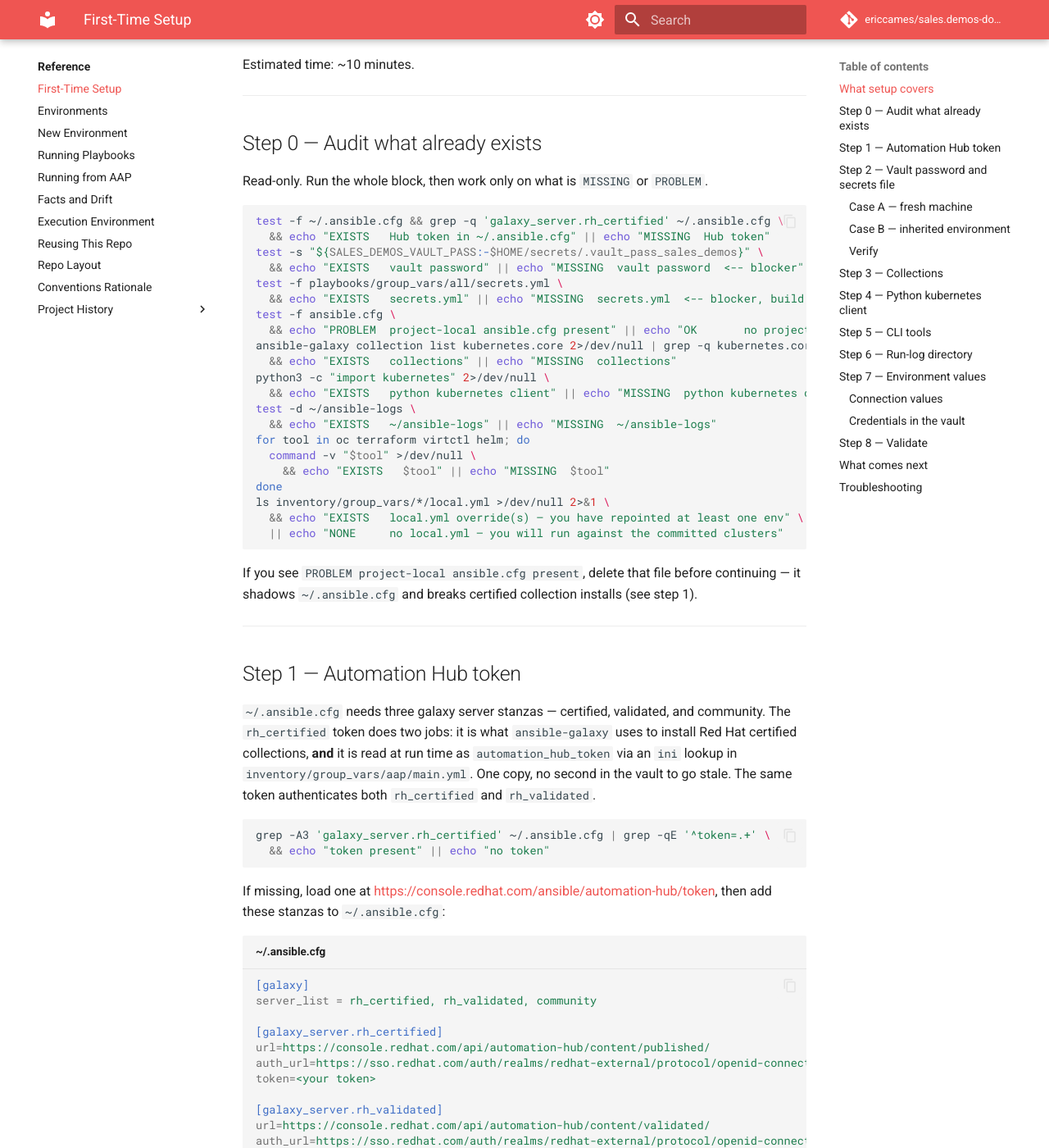
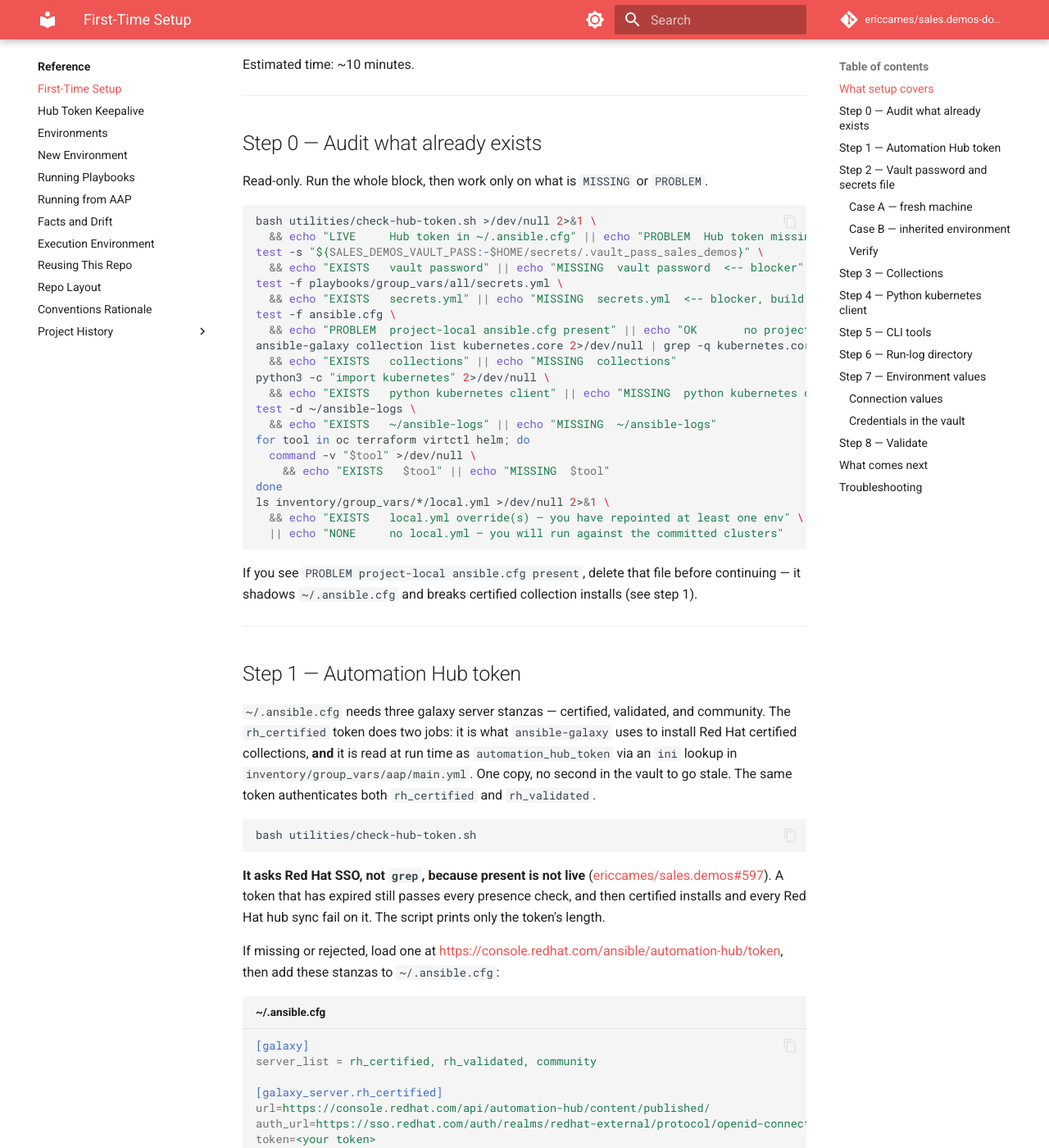
Before and after one commit to ericcames/sales.demos-docs, an MkDocs documentation site: the page built from docs/reference/first-time-setup.md, in a window 1280 px wide and 1400 px high, scrolled down 824 px. Shown: the whole window at 82% size. Built offline with MkDocs 1.6.1 and Material for MkDocs 9.7.7, drawn with Linux system fonts in a browser that asks for light colours; comment, search, counter and statistics services are not loaded; some of the changed text lies outside the part shown.

Commit message:
Document the Automation Hub token keepalive; first-time setup asks SSO, not grep (#131) (#132)
New Reference page for ericcames/sales.demos#915: how the keepalive works
(Mermaid flow, why not cron), Fedora and macOS tabs for install, verify,
failure test, and status/uninstall, what gets installed, and troubleshooting
including the macOS Script Editor notification permission and privacy-
protected folders. macOS is flagged as not yet run on a real Mac.

First-time setup steps 0 and 1 still verified the token with a grep presence
check, which ericcames/sales.demos#597 replaced with check-hub-token.sh
because an expired token passes grep. Both now use the script and link the
keepalive page.

Co-authored-by: Claude Opus 5.5 <noreply@anthropic.com>

````diff
--- a/docs/reference/first-time-setup.md
+++ b/docs/reference/first-time-setup.md
@@ -39,8 +39,8 @@ Read-only. Run the whole block, then work only on what is `MISSING` or
 `PROBLEM`.
 
 ```bash
-test -f ~/.ansible.cfg && grep -q 'galaxy_server.rh_certified' ~/.ansible.cfg \
-  && echo "EXISTS   Hub token in ~/.ansible.cfg" || echo "MISSING  Hub token"
+bash utilities/check-hub-token.sh >/dev/null 2>&1 \
+  && echo "LIVE     Hub token in ~/.ansible.cfg" || echo "PROBLEM  Hub token missing or expired — step 1"
 test -s "${SALES_DEMOS_VAULT_PASS:-$HOME/secrets/.vault_pass_sales_demos}" \
   && echo "EXISTS   vault password" || echo "MISSING  vault password  <-- blocker"
 test -f playbooks/group_vars/all/secrets.yml \
@@ -78,11 +78,16 @@ uses to install Red Hat certified collections, **and** it is read at run time as
 stale. The same token authenticates both `rh_certified` and `rh_validated`.
 
 ```bash
-grep -A3 'galaxy_server.rh_certified' ~/.ansible.cfg | grep -qE '^token=.+' \
-  && echo "token present" || echo "no token"
+bash utilities/check-hub-token.sh
 ```
 
-If missing, load one at
+**It asks Red Hat SSO, not `grep`, because present is not live**
+([ericcames/sales.demos#597](https://github.com/ericcames/sales.demos/issues/597)).
+A token that has expired still passes every presence check, and then certified
+installs and every Red Hat hub sync fail on it. The script prints only the
+token's length.
+
+If missing or rejected, load one at
 <https://console.redhat.com/ansible/automation-hub/token>, then add these
 stanzas to `~/.ansible.cfg`:
 
@@ -106,6 +111,16 @@ url=https://galaxy.ansible.com/
 
 Use `~/.ansible.cfg`, **not** `~/.ansible/ansible.cfg`. The latter is a stale
 leftover on some machines.
+
+**Keep it alive.** An offline token expires after 30 days *unused*, and the
+check above counts as a use. Schedule it daily on Fedora or macOS:
+
+```bash
+bash utilities/install-hub-token-keepalive.sh
+```
+
+See [Hub token keepalive](hub-token-keepalive.md) for how it works, how to
+test it, and troubleshooting.
 
 !!! danger "Never create a project-local `ansible.cfg`"
     Ansible picks one cfg file and does not merge. A local one shadows
--- a/mkdocs.yml
+++ b/mkdocs.yml
@@ -132,6 +132,7 @@ nav:
   - Reference:
       - Overview: reference/README.md
       - First-Time Setup: reference/first-time-setup.md
+      - Hub Token Keepalive: reference/hub-token-keepalive.md
       - Environments: reference/environments.md
       - New Environment: reference/new-environment.md
       - Running Playbooks: reference/running-playbooks.md
````
Also changed, not shown: docs/reference/README.md (+1 -0 lines), docs/reference/hub-token-keepalive.md (added, +232 -0 lines).
